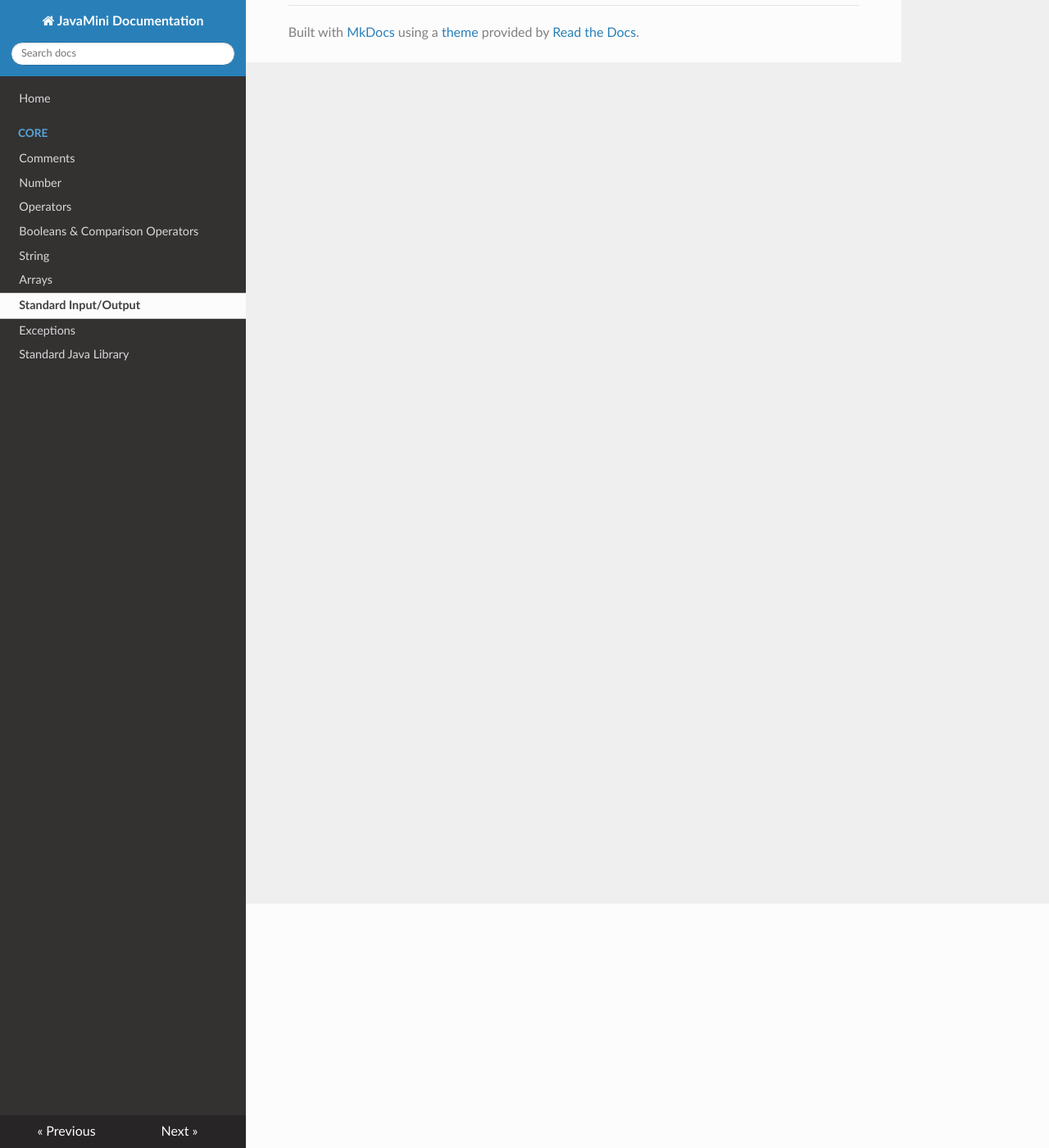
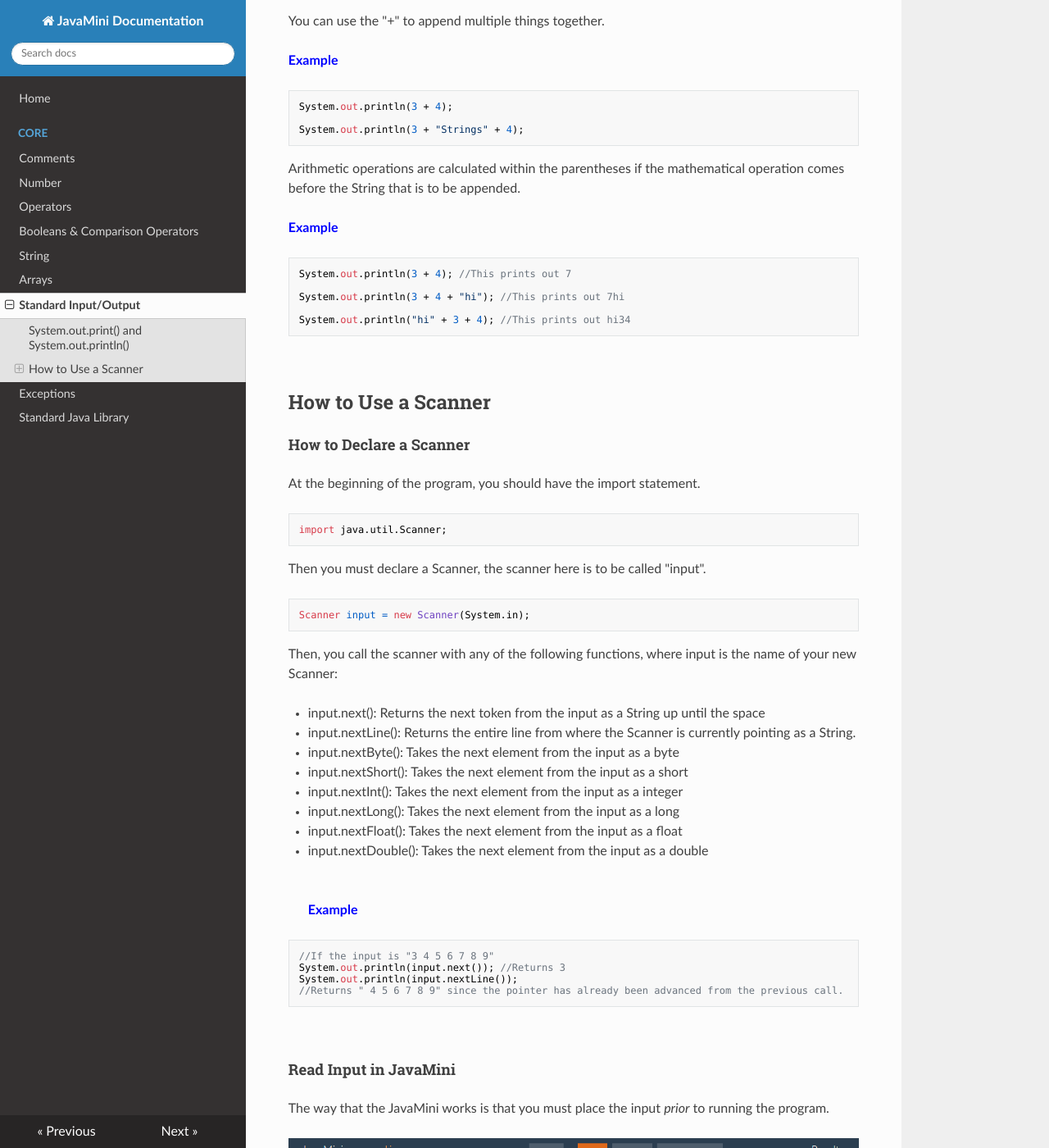
Before and after one commit to bofeng/javamini-doc, an MkDocs documentation site: the page built from doc/core/stdio.md, in a window 1280 px wide and 1400 px high, scrolled down 298 px. Shown: the whole window at 82% size. Built offline with MkDocs 1.6.1, drawn with Linux system fonts in a browser that asks for light colours; nearby versions of some CDN libraries; old or Windows-style settings are respelled for this version of MkDocs; some of the changed text lies outside the part shown.

Commit message:
Added documentation to stdio.md

````diff
--- a/doc/core/stdio.md
+++ b/doc/core/stdio.md
@@ -1,7 +1,67 @@
-todo
+#Stdio
+##System.out.print() and System.out.println()
+Both System.out.print and System.out.println print out the resulting statement enclosed in the parentheses, the only difference is that System.out.println() prints the statement and then prints another new line with it.
+
+You can use the "+" to append multiple things together.
+
+<span style="color:blue">**Example**</span>
 ```
-go over:
-- System.out.print
-- System.out.println
-- Using Scanner and reading Input from JavaMini
+System.out.println(3 + 4);
+
+System.out.println(3 + "Strings" + 4);
 ```
+
+Arithmetic operations are calculated within the parentheses if the mathematical operation comes before the String that is to be appended.
+
+<span style="color:blue">**Example**</span>
+```
+System.out.println(3 + 4); //This prints out 7
+
+System.out.println(3 + 4 + "hi"); //This prints out 7hi
+
+System.out.println("hi" + 3 + 4); //This prints out hi34
+```
+<br/>
+##How to Use a Scanner
+####How to Declare a Scanner
+At the beginning of the program, you should have the import statement.
+```
+import java.util.Scanner;
+```
+
+Then you must declare a Scanner, the scanner here is to be called "input".
+```
+Scanner input = new Scanner(System.in);
+```
+
+Then, you call the scanner with any of the following functions, where input is the name of your new Scanner:
+
+* input.next(): Returns the next token from the input as a String up until the space
+* input.nextLine(): Returns the entire line from where the Scanner is currently pointing as a String.
+* input.nextByte(): Takes the next element from the input as a byte
+* input.nextShort(): Takes the next element from the input as a short
+* input.nextInt(): Takes the next element from the input as a integer
+* input.nextLong(): Takes the next element from the input as a long
+* input.nextFloat(): Takes the next element from the input as a float
+* input.nextDouble(): Takes the next element from the input as a double
+<br>
+<br>
+<span style="color:blue">**Example**</span>
+```
+//If the input is "3 4 5 6 7 8 9"
+System.out.println(input.next()); //Returns 3
+System.out.println(input.nextLine());
+//Returns " 4 5 6 7 8 9" since the pointer has already been advanced from the previous call.
+```
+
+<br/>
+####Read Input in JavaMini
+The way that the JavaMini works is that you must place the input _prior_ to running the program.
+<br>
+![Before](images/stdio1.png)
+
+Then, you click the up arrow at the bottom-right next to the "Expand Standard Input/User Input". It should look like the image below.
+
+![Before](images/stdio2.png)
+
+Then you can input whatever input you wish to have, and then click the "Run" so your program would run with the parameters you wish.
````
Also changed, not shown: doc/core/images/stdio1.png (added), doc/core/images/stdio2.png (added).
